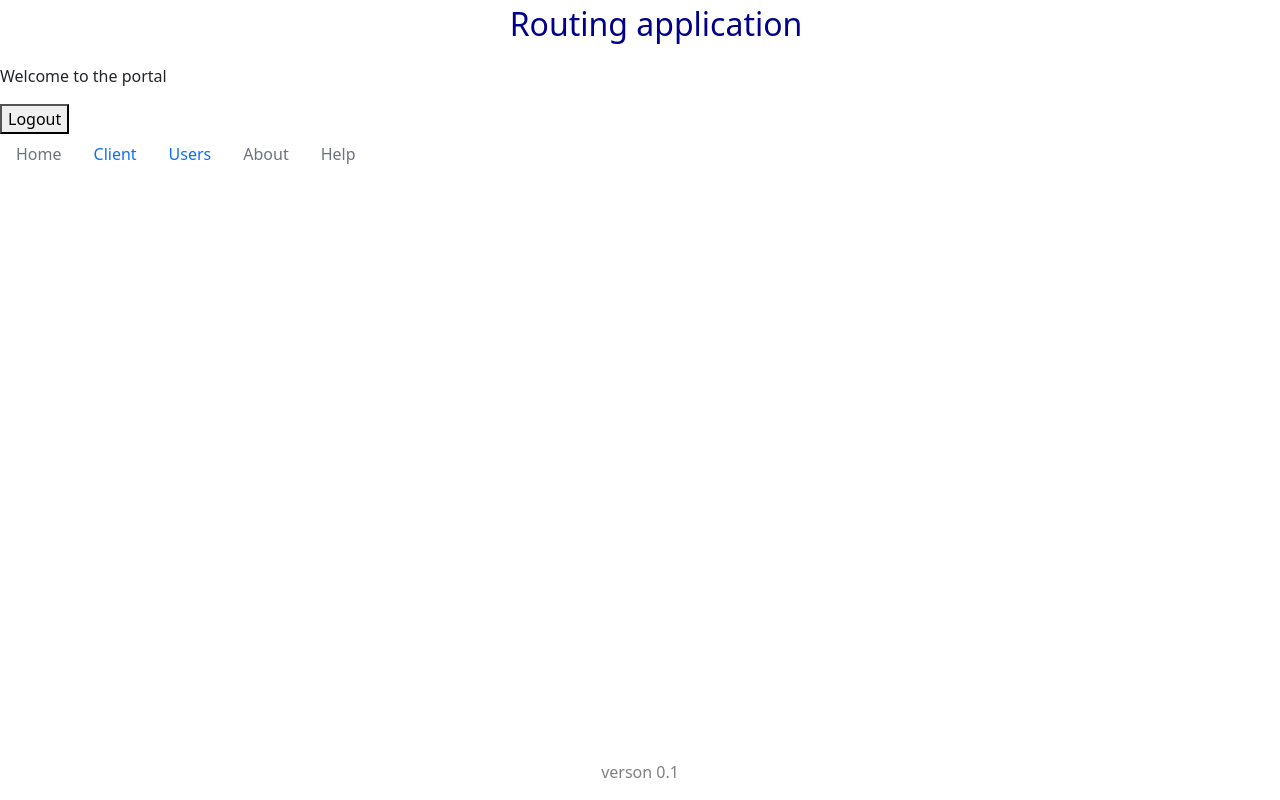
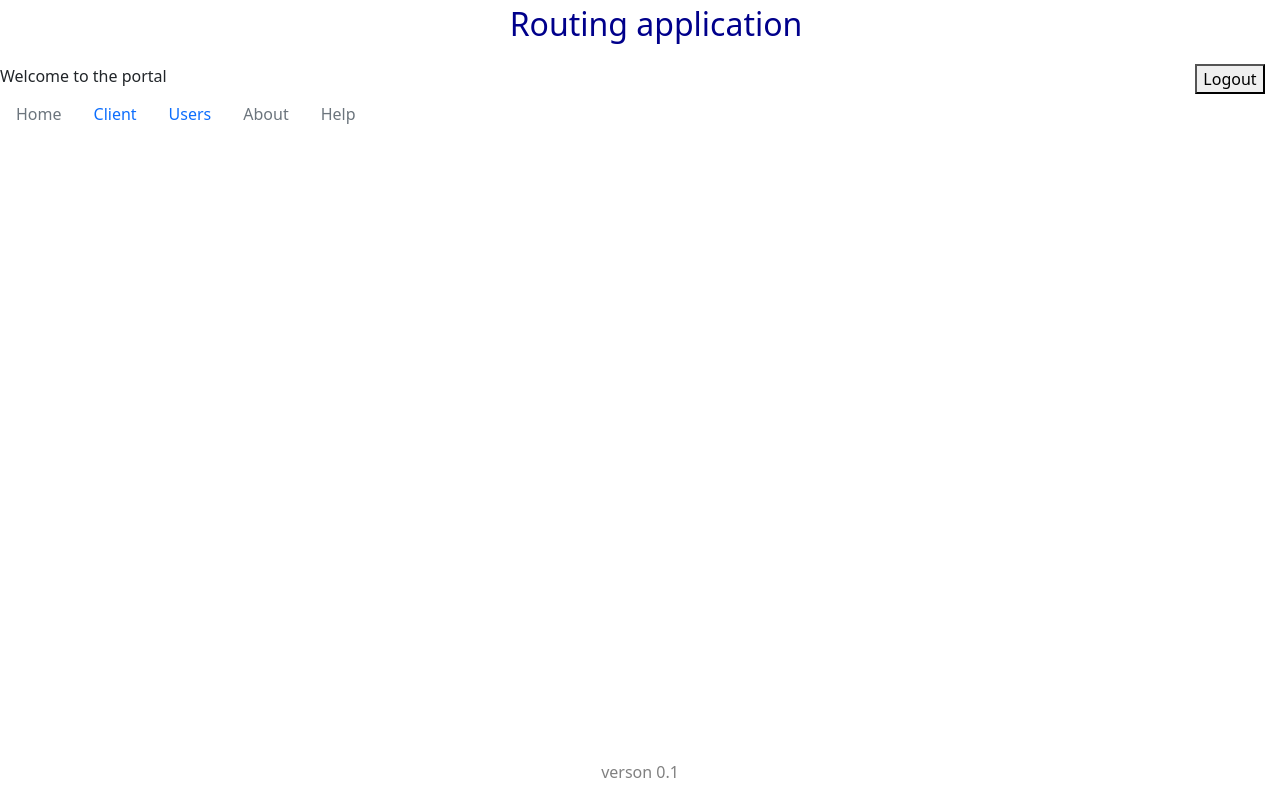
Before and after one commit to chaitrashenoy16/admin-site, a React (Vite) app: page /dashboard in a window 1280 px wide. Shown: the top 800 px of the page. Built offline with nearby package versions, Linux system fonts and the light colour scheme.

Commit message:
aligned the logout buttons and welcome message to one line with grid

```diff
--- a/src/Components/DashboardComponents/Dashboard.tsx
+++ b/src/Components/DashboardComponents/Dashboard.tsx
@@ -13,10 +13,14 @@ const Dashboard = () => {
     <div>
       <Header />
       <div>
-        <p>
-          Welcome <b>{localStorage.getItem("uname")} </b>to the portal
-        </p>
-        <button onClick={doLogout}>Logout</button>
+        <div className="row">
+          <div className="col-11">
+            Welcome <b>{localStorage.getItem("uname")} </b>to the portal
+          </div>
+          <div className="col-1">
+            <button onClick={doLogout}>Logout</button>
+          </div>
+        </div>
       </div>
       <Menu />
       <Footer />
```
